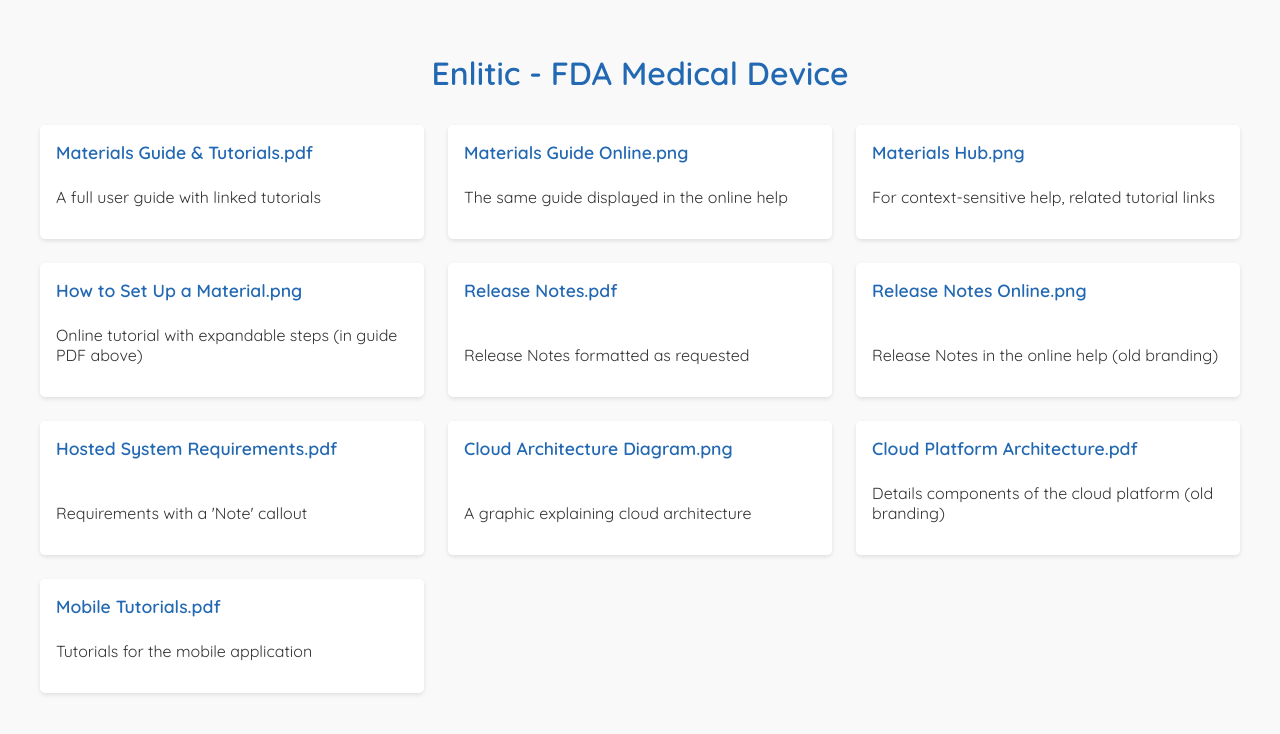
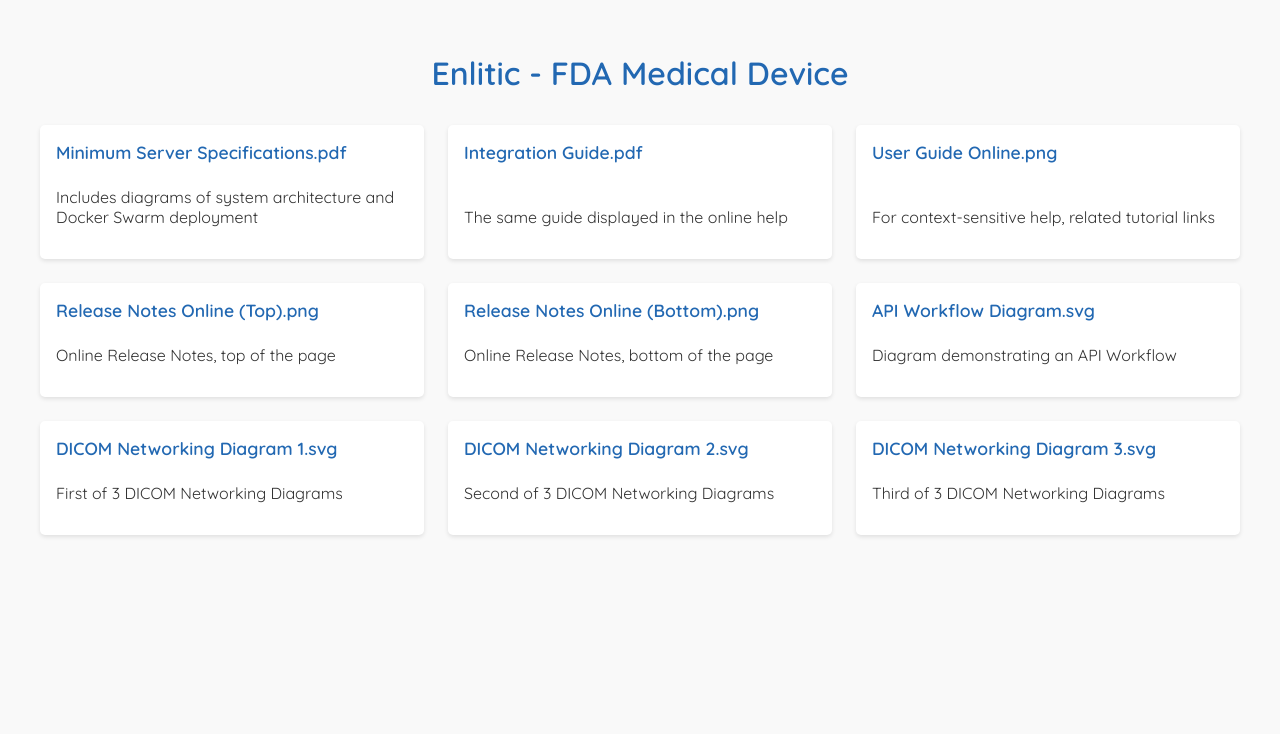
Before and after one commit to Daisy-Docs/Portfolio, a Jekyll site: the page Enlitic.html, which Jekyll copies as it is, in a window 1280 px wide. Shown: the top 734 px of the page. Built offline with Jekyll 4.4.1, drawn with Linux system fonts in a browser that asks for light colours.

Commit message:
Update Enlitic.html

```diff
--- a/Enlitic.html
+++ b/Enlitic.html
@@ -79,42 +79,38 @@
 
   <div class="grid-container">
     <div class="sample">
-      <h2><a href="assets/Documentation/Datex/Materials%20Guide%20%26%20Tutorials.pdf">Materials Guide & Tutorials.pdf</a></h2>
-      <p>A full user guide with linked tutorials</p>
+      <h2><a href="assets/Documentation/Enlitic/Minimum%20Server%20Specifications%20(MadCap%20Flare).pdf">Minimum Server Specifications.pdf</a></h2>
+      <p>Includes diagrams of system architecture and Docker Swarm deployment</p>
     </div>
     <div class="sample">
-      <h2><a href="assets/Documentation/Datex/Materials%20Guide%20Online.png">Materials Guide Online.png</a></h2>
+      <h2><a href="assets/Documentation/Enlitic/Integration%20Guide%20(MadCap%20Flare).pdf">Integration Guide.pdf</a></h2>
       <p>The same guide displayed in the online help</p>
     </div>
     <div class="sample">
-      <h2><a href="assets/Documentation/Datex/Materials%20Hub.png">Materials Hub.png</a></h2>
+      <h2><a href="assets/Documentation/Enlitic/User%20Guide_Audit%20Log%20(MadCap%20Flare).png">User Guide Online.png</a></h2>
       <p>For context-sensitive help, related tutorial links</p>
     </div>
     <div class="sample">
-      <h2><a href="assets/Documentation/Datex/Set%20Up%20a%20Material%20(Tutorial).png">How to Set Up a Material.png</a></h2>
-      <p>Online tutorial with expandable steps (in guide PDF above)</p>
+      <h2><a href="assets/Documentation/Enlitic/Release%20Notes%201-Top%20(MadCap%20Flare).png">Release Notes Online (Top).png</a></h2>
+      <p>Online Release Notes, top of the page</p>
     </div>
     <div class="sample">
-      <h2><a href="assets/Documentation/Datex/Release%20Notes%20v25.04.pdf">Release Notes.pdf</a></h2>
-      <p>Release Notes formatted as requested</p>
-    </div>
-        <div class="sample">
-      <h2><a href="assets/Documentation/Datex/Old Branding/Release%20Notes%20v23.12.15%20Online.png">Release Notes Online.png</a></h2>
-      <p>Release Notes in the online help (old branding)</p>
+      <h2><a href="assets/Documentation/Enlitic/Release%20Notes%202-Bottom%20(MadCap%20Flare).png">Release Notes Online (Bottom).png</a></h2>
+      <p>Online Release Notes, bottom of the page</p>
     </div>
     <div class="sample">
-      <h2><a href="assets/Documentation/Datex/Hosted%20Footprint%20System%20Requirements%20-%202025.pdf">Hosted System Requirements.pdf</a></h2>
-      <p>Requirements with a 'Note' callout</p>
+      <h2><a href="assets/Documentation/Enlitic/API%20Workflow%20Diagram.svg">API Workflow Diagram.svg</a></h2>
+      <p>Diagram demonstrating an API Workflow</p>
     </div>
     <div class="sample">
-      <h2><a href="assets/Documentation/Datex/Old Branding/Cloud%20Architecture%20Diagram.png">Cloud Architecture Diagram.png</a></h2>
-      <p>A graphic explaining cloud architecture</p>
+      <h2><a href="assets/Documentation/Enlitic/DICOM%20Networking%20Diagram%20D1.svg">DICOM Networking Diagram 1.svg</a></h2>
+      <p>First of 3 DICOM Networking Diagrams</p>
+    </div>
+   <div class="sample">
+      <h2><a href="assets/Documentation/Enlitic/DICOM%20Networking%20Diagram%20D2.svg">DICOM Networking Diagram 2.svg</a></h2>
+      <p>Second of 3 DICOM Networking Diagrams</p>
     </div>
     <div class="sample">
-      <h2><a href="assets/Documentation/Datex//Old Branding/Cloud%20Platform%20Architecture%202024.pdf">Cloud Platform Architecture.pdf</a></h2>
-      <p>Details components of the cloud platform (old branding)</p>
+      <h2><a href="assets/Documentation/Enlitic/DICOM%20Networking%20Diagram%20D3.svg">DICOM Networking Diagram 3.svg</a></h2>
+      <p>Third of 3 DICOM Networking Diagrams</p>
     </div>
-    <div class="sample">
-      <h2><a href="assets/Documentation/Datex/Old Branding/Mobile%20Tutorials%20Example.pdf">Mobile Tutorials.pdf</a></h2>
-      <p>Tutorials for the mobile application</p>
-    </div>
```
